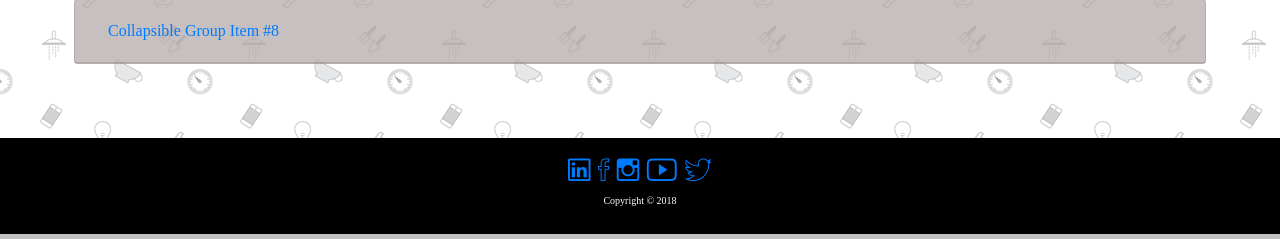
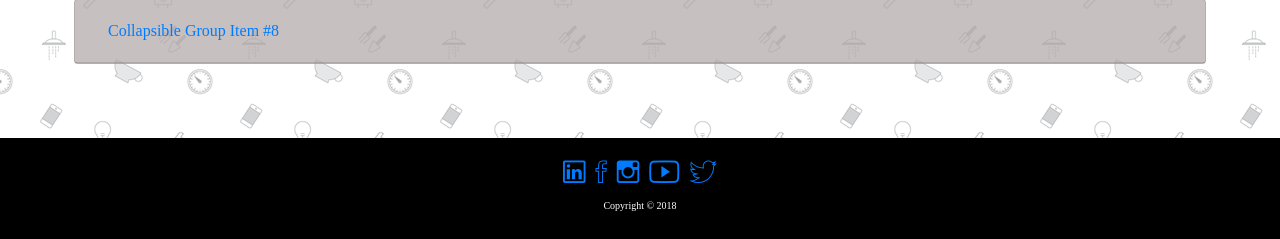
Before and after one commit to sebastianbadaro/InmobiliariaMaglietti, a PHP site: page /faq.php in a window 1280 px wide. Shown: the part 868-1107 px from the top of the page. Run offline with PHP 8.4, Linux system fonts and the light colour scheme.

Commit message:
footer animated social icons

```diff
--- a/html/css/style.css
+++ b/html/css/style.css
@@ -172,3 +172,16 @@ article img{
   font-size: 50px;
   color: black;
 }
+
+.bigger-on-hover:hover{
+  color: white!important;
+  font-size: 50px!important;
+}
+
+.bigger-on-hover{
+  padding: 5px;
+  transition: 0.5s;
+}
+.social-items-container{
+  height: 50px;
+}
--- a/html/footer.php
+++ b/html/footer.php
@@ -1,11 +1,14 @@
 <footer>
-  <a class="ion-social-linkedin-outline" href="https://www.linkedin.com" target="_blank"></a>
-  <a class="ion-social-facebook-outline" href="https://www.facebook.com" target="_blank"></a>
-  <a class="ion-social-instagram-outline" href="https://www.instagram.com" target="_blank"></a>
-  <a class="ion-social-youtube-outline" href="https://www.youtube.com" target="_blank"></a>
-  <a class="ion-social-twitter-outline" href="https://www.twitter.com" target="_blank"></a>
+  <div class="align-items-center d-flex justify-content-center social-items-container">
+    <a class="ion-social-linkedin-outline bigger-on-hover" href="https://www.linkedin.com" target="_blank"></a>
+    <a class="ion-social-facebook-outline bigger-on-hover" href="https://www.facebook.com" target="_blank"></a>
+    <a class="ion-social-instagram-outline bigger-on-hover" href="https://www.instagram.com" target="_blank"></a>
+    <a class="ion-social-youtube-outline bigger-on-hover" href="https://www.youtube.com" target="_blank"></a>
+    <a class="ion-social-twitter-outline bigger-on-hover" href="https://www.twitter.com" target="_blank"></a>
+  </div>
 
-<br><p class="copyright">Copyright © <?php  echo date("Y")?> </p>
+
+<p class="copyright">Copyright © <?php  echo date("Y")?> </p>
 
 
 
```
